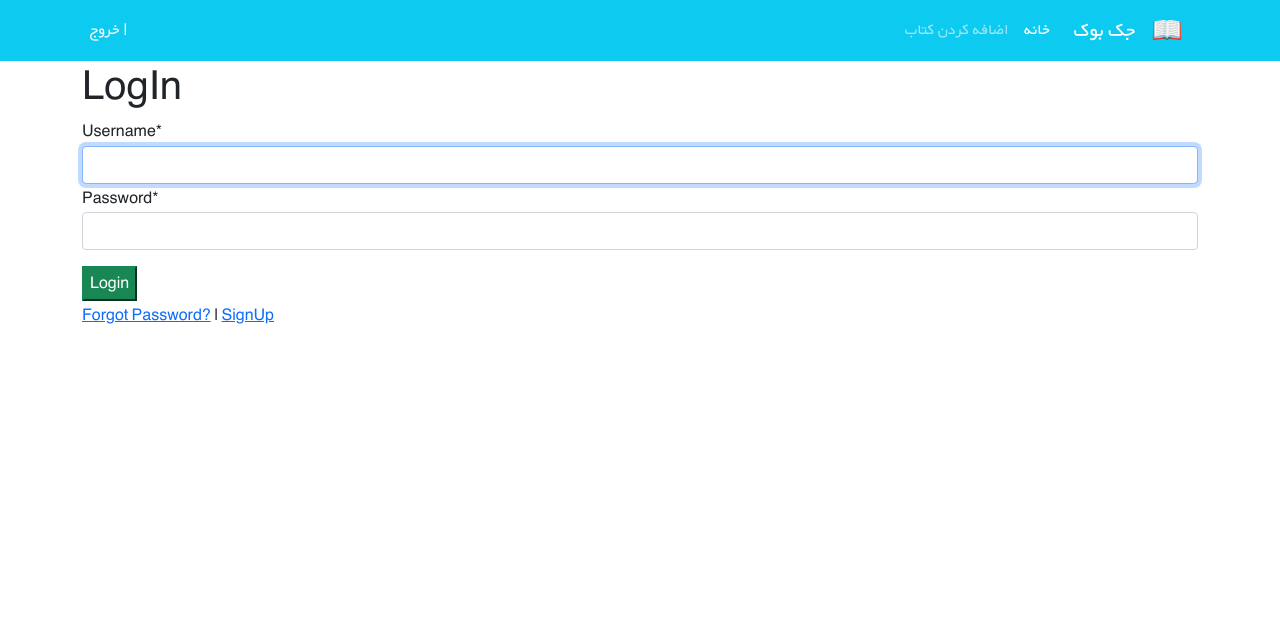
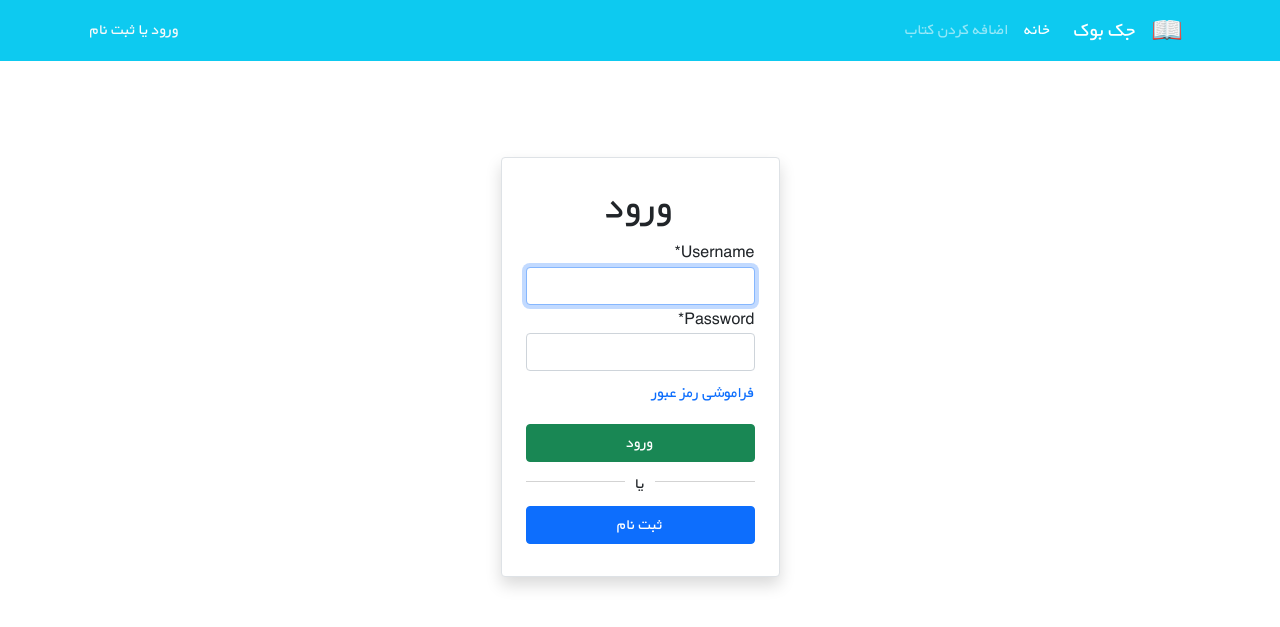
Before and after one commit to jacob6209/django_store_bookstore_project, a Django app: page /accounts/login/ in a window 1280 px wide. Shown: the top 627 px of the page. Run offline with Django 4.2, Linux system fonts and the light colour scheme; some libraries are stand-ins or nearby versions.

Commit message:
add statics file

```diff
--- a/books/templates/books/book_list.html
+++ b/books/templates/books/book_list.html
@@ -16,7 +16,7 @@
                         <div class="col-md-8 h-100">
                             <div class="d-flex flex-column justify-content-between h-100">
                                 <div class="card-body">
-                                    <a href="{{ book.get_absolute_url }}"><h3 class="card-title"><strong>{{ book.title }}</strong></h3></a>
+                                    <a class="text-decoration-none" href="{{ book.get_absolute_url }}"><h3 class="card-title"><strong>{{ book.title }}</strong></h3></a>
                                     <p class="card-text pt-3">{{ book.description|truncatewords:30 }}</p>
                                     <p class="text-muted"> نویسنده: {{ book.author }}</p>
                                 </div>
@@ -34,7 +34,7 @@
 
     <footer class="bg-light text-center text-lg-start mt-5">
         <div class="text-center bg-grey">
-            <p>سایت نسخه آزمایشی جک بوک <a class="text-dark" href="https://codingyar.com/" target="_blank">جک بوک</a>
+            <p>سایت نسخه آزمایشی  <a class="text-dark" href="https://codingyar.com/" target="_blank">جک بوک</a>
             </p>
         </div>
     </footer>
--- a/templates/_base.html
+++ b/templates/_base.html
@@ -9,13 +9,16 @@
           integrity="sha384-1BmE4kWBq78iYhFldvKuhfTAU6auU8tT94WrHftjDbrCEXSU1oBoqyl2QvZ6jIW3" crossorigin="anonymous">
 
     <link rel="stylesheet" href="{% static 'css/style.css' %}">
+{% block login_style %}
+
+{% endblock %}
     <title>{% block page_title %}{% endblock %}</title>
 </head>
 <body>
 <nav class="navbar navbar-expand-lg navbar-dark bg-info" dir="rtl">
     <div class="container">
         <a class="navbar-brand" href="#">
-            <img src="icons/book.png" alt="" height="30"
+            <img src="{% static 'icons/book.png' %}" alt="" height="30"
                  class="d-inline-block align-text-top">
         </a>
         <a class="navbar-brand mx-3" href="#">جک بوک</a>
@@ -25,11 +28,20 @@
         </button>
         <div class="collapse navbar-collapse" id="navbarNavAltMarkup">
             <div class="navbar-nav">
-                <a class="nav-link active" aria-current="page" href="#">خانه</a>
-                <a class="nav-link" href="#">اضافه کردن کتاب</a>
+                <a class="nav-link active" aria-current="page" href="{% url 'book_list' %}">خانه</a>
+                <a class="nav-link" href="{% url 'book_create' %}">اضافه کردن کتاب</a>
             </div>
         </div>
-        <div class="mx-2 text-white"> | <a class="link-light text-decoration-none" href="#">خروج</a></div>
+        <div class="mx-2 text-white">
+            {% if user.is_authenticated %}
+                خوش آمدی   {{ user.username }}
+                |
+                <a class="link-light text-decoration-none" href="{% url 'logout' %}">خروج</a></div>
+            {% else %}
+                <a class="link-light text-decoration-none" href="{% url 'login' %}"> ورود </a>
+                <span> یا</span>
+                <a class="link-light text-decoration-none" href="{% url 'signup' %}"> ثبت نام </a>
+            {% endif %}
     </div>
 </nav>
 <div class="container">
--- a/templates/registration/login.html
+++ b/templates/registration/login.html
@@ -1,14 +1,44 @@
 {% extends '_base.html' %}
 {% load crispy_forms_tags %}
+{% load static %}
+
 {% block page_title %}Login {% endblock %}
 
+
+{% block login_style %}
+     <link rel="stylesheet" href="{% static 'css/login.css' %}">
+{% endblock %}
+
 {% block content %}
-    <h1>LogIn</h1>
-    <form action="" method="post">
-        {% csrf_token %}
-        {{ form|crispy }}
-    <button class="btn-success mt-3" type="submit"> Login </button>
-    </form>
-    <p><a href="{% url "password_reset" %}">Forgot Password?</a> | <a href="{% url "signup" %}">SignUp</a></p>
+
+    <div class="d-flex justify-content-center mt-5" dir="rtl">
+    <div class="col-xl-3 col-lg-4 col-md-5 col-sm-5 col-xs-6 bg-white m-3 m-sm-5 border rounded px-4 pt-4 pb-3 shadow">
+        <form method="post">
+            <h1 class="text-center">ورود</h1>
+            {% csrf_token %}
+            {{ form|crispy }}
+            <div class="d-flex justify-content-between align-items-center">
+                <div class="mt-2">
+                    <a class="text-decoration-none" href="{% url 'password_reset' %}">فراموشی رمز عبور</a>
+                </div>
+            </div>
+            <button type="submit" class="btn btn-success mt-3 w-100">ورود</button>
+            <div class="line-with-middle-sep">
+            <span>یا</span>
+            </div>
+            <a href="{% url 'signup' %}" class="btn btn-primary mt-2 mb-3 w-100">ثبت نام</a>
+        </form>
+    </div>
+
+</div>
+
+
+{#    <h1>LogIn</h1>#}
+{#    <form action="" method="post">#}
+{#        {% csrf_token %}#}
+{#        {{ form|crispy }}#}
+{#    <button class="btn-success mt-3" type="submit"> Login </button>#}
+{#    </form>#}
+{#    <p><a href="{% url "password_reset" %}">Forgot Password?</a> | <a href="{% url "signup" %}">SignUp</a></p>#}
 
 {% endblock %}
```
Also changed, not shown: books/templates/books/book_create.html (+36 -8 lines), templates/registration/password_reset_form.html (+29 -5 lines), db.sqlite3.
